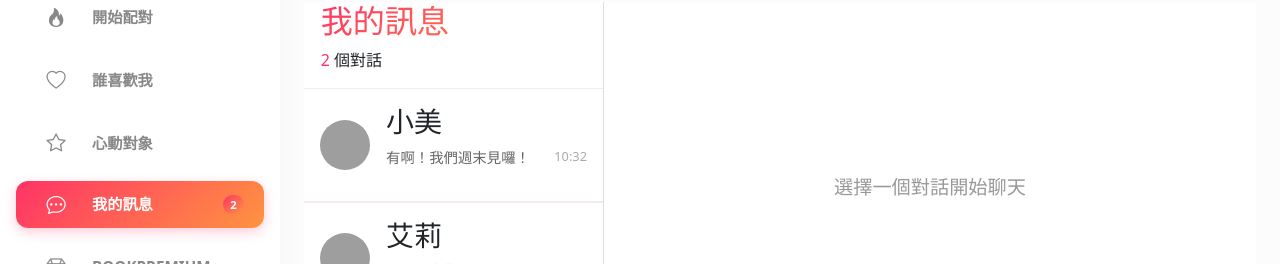
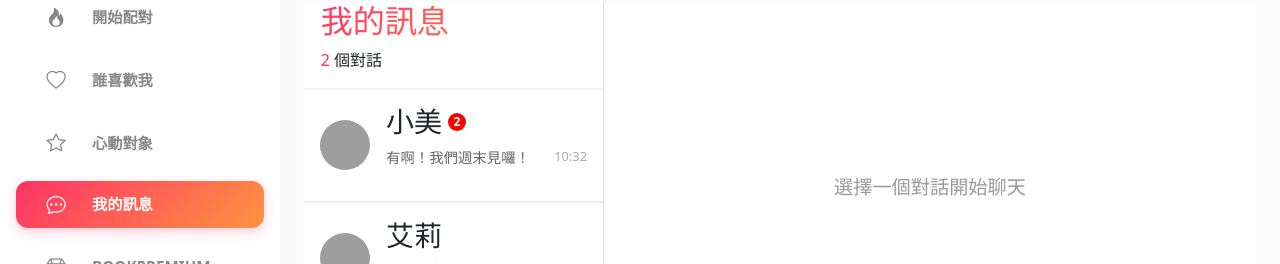
Before and after one commit to XuFengRu/booknum-vue, a Vue app: page /member/dating/messages in a window 1280 px wide. Shown: the part 102-366 px from the top of the page. Built offline with nearby package versions, Linux system fonts and the light colour scheme; grey boxes are pictures that could not be loaded.

Commit message:
全域管理+一些微調

```diff
--- a/src/layout/MemberLayout.vue
+++ b/src/layout/MemberLayout.vue
@@ -15,7 +15,7 @@ const sidebarMenus = {
     { name: '開始配對', icon: 'bi-fire', link: '/member/dating' }, // dating 首頁
     { name: '誰喜歡我', icon: 'bi-heart', link: '/member/dating/likes' },
     { name: '心動對象', icon: 'bi-star', link: '/member/dating/favorites' },
-    { name: '我的訊息', icon: 'bi-chat-dots', link: '/member/dating/messages', badge: 2 },
+    { name: '我的訊息', icon: 'bi-chat-dots', link: '/member/dating/messages'},
     { name: 'BOOKPREMIUM', icon: 'bi-gem', link: '/member/dating/bookpremium' },
     { name: '基本資料', icon: 'bi-person', link: '/member/dating/info' },
   ],
--- /dev/null
+++ b/src/stores/datingRead.js
@@ -0,0 +1,41 @@
+import { defineStore } from 'pinia'
+
+export const usedatingRead = defineStore('chat', {
+  state: () => ({
+    conversations: [
+      {
+        id: 'xiaomei',
+        name: '小美',
+        avatar: 'https://pic3.zhimg.com/v2-b1136c6d946d263709a7461de8b0f9a2_r.jpg',
+        messages: [
+          { from: '她', text: '嗨～週末有空嗎？', time: '10:30' },
+          { from: '我', text: '有啊！我們週末見囉！', time: '10:32' },
+        ],
+        unreadCount: 2, // 新增：未讀數量
+      },
+      {
+        id: 'aili',
+        name: '艾莉',
+        avatar: 'https://www.63099.net/zb_users/upload/2024/09/1725899463861.png',
+        messages: [
+          { from: '她', text: '最近在看那部電影～', time: '14:05' },
+          { from: '我', text: '我也超喜歡那部！', time: '14:07' },
+        ],
+        unreadCount: 0, // 沒有未讀
+      },
+    ],
+  }),
+  actions: {
+    markAsRead(id) {
+      const chat = this.conversations.find((c) => c.id === id)
+      if (chat) chat.unreadCount = 0
+    },
+    addMessage(id, msg) {
+      const chat = this.conversations.find((c) => c.id === id)
+      if (chat) {
+        chat.messages.push(msg)
+        chat.unreadCount++
+      }
+    },
+  },
+})
--- a/src/views/Member/Dating/DatingFavorites.vue
+++ b/src/views/Member/Dating/DatingFavorites.vue
@@ -30,6 +30,7 @@ const users = [
 function openProfile(index) {
   selectedUser.value = index
 }
+
 </script>
 
 <template>
--- a/src/views/Member/Dating/DatingLikes.vue
+++ b/src/views/Member/Dating/DatingLikes.vue
@@ -31,11 +31,22 @@ const users = [
 function openProfile(index) {
   selectedUser.value = index
 }
+
+
+function handleLike(person) {
+  // 做喜歡的邏輯
+  selectedUser.value = null // 回到列表頁
+}
+
+function handleReject(person) {
+  // 做不喜歡的邏輯
+  selectedUser.value = null // 回到列表頁
+}
+
 </script>
 
 <template>
   <div class="innercontainer">
-
     <main class="likes-page">
       <!-- 當 selectedUser 為 null 時顯示列表 -->
       <template v-if="selectedUser === null">
@@ -51,11 +62,7 @@ function openProfile(index) {
 
         <div class="card-grid">
           <template v-if="isPremium">
-            <div
-              v-for="(user, index) in users"
-              :key="index"
-              class="preview-card"
-            >
+            <div v-for="(user, index) in users" :key="index" class="preview-card">
               <img :src="user.avatar" class="preview-avatar" />
               <h4 class="name-age">{{ user.name }} {{ user.age }}</h4>
 
@@ -63,28 +70,23 @@ function openProfile(index) {
               <div class="card-footer">
                 <p class="location">{{ user.location }}</p>
               </div>
-              <button
-                @click="openProfile(index)"
-                class="view-btn-top btn-outline-primary"
-              >
+              <button @click="openProfile(index)" class="view-btn-top btn-outline-primary">
                 <i class="bi bi-eye"></i>
               </button>
             </div>
           </template>
 
           <template v-else>
-            <div
-              v-for="(user, index) in users"
-              :key="index"
-              class="locked-card"
-            >
+            <div v-for="(user, index) in users" :key="index" class="locked-card">
               <div class="locked-avatar-wrapper">
                 <img :src="user.avatar" class="locked-avatar" />
               </div>
               <div class="diamond"><i class="bi bi-gem"></i></div>
               <p class="locked-text">升級至 BookPremium</p>
               <p class="locked-sub">查看誰喜歡你</p>
-              <RouterLink :to="{ name: 'member-bookpremium' }" class="upgrade-btn">立即升級</RouterLink>
+              <RouterLink :to="{ name: 'member-bookpremium' }" class="upgrade-btn"
+                >立即升級</RouterLink
+              >
             </div>
           </template>
         </div>
@@ -92,9 +94,11 @@ function openProfile(index) {
 
       <!-- 當 selectedUser 不為 null 時顯示單一卡片 -->
       <template v-else>
-       <button @click="selectedUser = null" class="back btn-outline-primary"><i class="bi-x"></i>返回</button>
+        <button @click="selectedUser = null" class="back btn-outline-primary">
+          <i class="bi-x"></i>返回
+        </button>
         <div class="profile-page">
-          <DatingCard :person="users[selectedUser]" />
+          <DatingCard :person="users[selectedUser]" @like="handleLike" @reject="handleReject" />
         </div>
       </template>
     </main>
@@ -151,7 +155,6 @@ function openProfile(index) {
   object-fit: cover;
   border-radius: 8px;
   margin-bottom: 0.5rem;
-
 }
 
 .card-footer {
@@ -185,7 +188,6 @@ function openProfile(index) {
   border-radius: 8px;
   margin-bottom: 0.5rem;
 }
-
 
 .view-btn {
   border: none;
@@ -226,16 +228,16 @@ function openProfile(index) {
 .diamond {
   font-size: 2rem;
   background: linear-gradient(135deg, #ffdd56, var(--color-secondary));
--webkit-background-clip: text;
--webkit-text-fill-color: transparent;
+  -webkit-background-clip: text;
+  -webkit-text-fill-color: transparent;
   margin-top: 2.5rem;
 }
 .locked-text {
   font-weight: bold;
   margin-top: 0.5rem;
   background: linear-gradient(135deg, #ffdd56, var(--color-secondary));
--webkit-background-clip: text;
--webkit-text-fill-color: transparent;
+  -webkit-background-clip: text;
+  -webkit-text-fill-color: transparent;
   font-size: 1.2rem;
 }
 .locked-sub {
@@ -244,15 +246,15 @@ function openProfile(index) {
   margin-bottom: 1.5rem;
 }
 .upgrade-btn {
-  display: inline-block;          /* 讓 RouterLink 看起來像按鈕 */
-  text-decoration: none;          /* 移除超連結底線 */
+  display: inline-block; /* 讓 RouterLink 看起來像按鈕 */
+  text-decoration: none; /* 移除超連結底線 */
   color: #333;
   border: none;
   padding: 0.5rem 1.2rem;
   border-radius: 6px;
   background: linear-gradient(135deg, #ffdd56, var(--color-secondary));
-  box-shadow: 0 2px 6px rgba(0,0,0,0.15);
-  transition: all 0.3s ease;      /* 動畫過渡 */
+  box-shadow: 0 2px 6px rgba(0, 0, 0, 0.15);
+  transition: all 0.3s ease; /* 動畫過渡 */
 }
 
 .upgrade-btn:hover {
@@ -261,15 +263,12 @@ function openProfile(index) {
   text-decoration: none;
 }
 
-
 .card-actions {
   display: flex;
   align-items: center;
   justify-content: center;
   gap: 2rem;
 }
-
-
 
 /* 右上角查看按鈕 */
 .view-btn-top {
@@ -280,10 +279,7 @@ function openProfile(index) {
   padding: 0.3rem 0.6rem;
   border-radius: 6px;
   cursor: pointer;
-
-
 }
-
 
 .profile-page {
   flex: 1;
@@ -292,10 +288,8 @@ function openProfile(index) {
   align-items: flex-start; /* 卡片靠上顯示 */
 }
 
-
 .back {
   margin-bottom: 1rem;
   border-radius: 6px;
 }
-
 </style>
--- a/src/views/Member/Dating/DatingMessages.vue
+++ b/src/views/Member/Dating/DatingMessages.vue
@@ -1,50 +1,31 @@
 <script setup>
-import { ref } from "vue";
-import ChatBox from "@/components/datingChatBox.vue";
+import { ref } from 'vue'
+import { usedatingRead } from '@/stores/datingRead'
+import ChatBox from '@/components/datingChatBox.vue'
 
-const conversations = [
-  {
-    id: "xiaomei",
-    name: "小美",
-    avatar: "https://pic3.zhimg.com/v2-b1136c6d946d263709a7461de8b0f9a2_r.jpg",
-    messages: [
-      { from: "她", text: "嗨～週末有空嗎？", time: "10:30" },
-      { from: "我", text: "有啊！我們週末見囉！", time: "10:32" },
-    ],
-  },
-  {
-    id: "aili",
-    name: "艾莉",
-    avatar: "https://www.63099.net/zb_users/upload/2024/09/1725899463861.png",
-    messages: [
-      { from: "她", text: "最近在看那部電影～", time: "14:05" },
-      { from: "我", text: "我也超喜歡那部！", time: "14:07" },
-    ],
-  },
-];
-const selectedChat = ref(null);
-const isMobile = ref(false);
+const datingRead = usedatingRead()
+const selectedChat = ref(null)
+const isMobile = ref(false)
 
-// 判斷螢幕寬度
 function checkMobile() {
-  isMobile.value = window.innerWidth <= 768;
+  isMobile.value = window.innerWidth <= 768
 }
-window.addEventListener("resize", checkMobile);
-checkMobile();
+window.addEventListener('resize', checkMobile)
+checkMobile()
 
 function openChat(chat) {
-  selectedChat.value = chat;
+  selectedChat.value = chat
+  datingRead.markAsRead(chat.id) // 進入聊天後標記已讀
 }
 function backToList() {
-  selectedChat.value = null;
+  datingRead.value = null
 }
 
 function getLastMessage(chat) {
-  if (!chat.messages || chat.messages.length === 0) return "";
-  let text = chat.messages[chat.messages.length - 1].text;
-  return text.length > 10 ? text.slice(0, 10) + "..." : text;
+  if (!chat.messages || chat.messages.length === 0) return ''
+  let text = chat.messages[chat.messages.length - 1].text
+  return text.length > 10 ? text.slice(0, 10) + '...' : text
 }
-
 </script>
 
 <template>
@@ -53,18 +34,24 @@ function getLastMessage(chat) {
     <div class="content" v-if="!isMobile || !selectedChat">
       <h2 class="text-gradient">&nbsp;&nbsp;我的訊息</h2>
       <p>
-        <span class="text-primary">&nbsp;&nbsp;&nbsp;&nbsp;{{ conversations.length }}</span>&nbsp;個對話
+        <span class="text-primary"
+          >&nbsp;&nbsp;&nbsp;&nbsp;{{ datingRead.conversations.length }}</span
+        >&nbsp;個對話
       </p>
       <div class="chat-list">
         <div
-          v-for="chat in conversations"
+          v-for="chat in datingRead.conversations"
           :key="chat.id"
           class="chat-item"
           @click="openChat(chat)"
         >
           <img class="avatar" :src="chat.avatar" alt="avatar" />
           <div class="text">
-            <h3>{{ chat.name }}</h3>
+            <h3 class="name-wrapper">
+              {{ chat.name }}
+              <span v-if="chat.unreadCount > 0" class="badge">{{ chat.unreadCount }}</span>
+            </h3>
+
             <p class="preview">
               {{ getLastMessage(chat) }}
               <span class="preview-time">{{ chat.messages[chat.messages.length - 1].time }}</span>
@@ -83,22 +70,41 @@ function getLastMessage(chat) {
   </div>
 </template>
 <style scoped>
+.name-wrapper {
+  display: inline-flex;
+  align-items: center; /* 垂直置中 */
+  gap: 6px;
+}
+
+.badge {
+  display: inline-flex;
+  justify-content: center;
+  align-items: center;
+  min-width: 18px;
+  height: 18px;
+  padding: 0 5px;
+  background-color: red;
+  color: white;
+  font-size: 0.75rem;
+  font-weight: bold;
+  border-radius: 12px; /* 圓角 */
+}
+
 .innercontainer {
   display: flex;
   height: 100vh;
-    flex-direction: row; /* 桌面版預設橫向 */
+  flex-direction: row; /* 桌面版預設橫向 */
 }
 .innercontainer.mobile {
   flex-direction: column; /* 手機版改成縱向 */
 }
 
 /* 右邊聊天 */
-.chat{
+.chat {
   flex: 1;
   background-color: #fff;
   padding: 1rem;
   overflow-y: auto; /* 列表可滾動 */
-
 }
 
 .content {
@@ -106,7 +112,6 @@ function getLastMessage(chat) {
   border-right: 1px solid #ddd;
   background: #fff;
   min-height: 100vh; /* 改成 min-height */
-
 }
 .chat-item {
   display: flex;
@@ -118,7 +123,7 @@ function getLastMessage(chat) {
   border-top: 1px solid #f5ebeb;
 }
 .chat-item:hover {
-  color:#FF3366
+  color: #ff3366;
 }
 .avatar {
   width: 50px;
@@ -151,7 +156,7 @@ function getLastMessage(chat) {
   margin-bottom: 1rem;
   background: none;
   border: none;
-  color: #FF3366;
+  color: #ff3366;
   font-size: 1rem;
   cursor: pointer;
 }
@@ -163,9 +168,6 @@ function getLastMessage(chat) {
   }
   .chat {
     width: 100%;
-
   }
-
 }
-
 </style>
```
